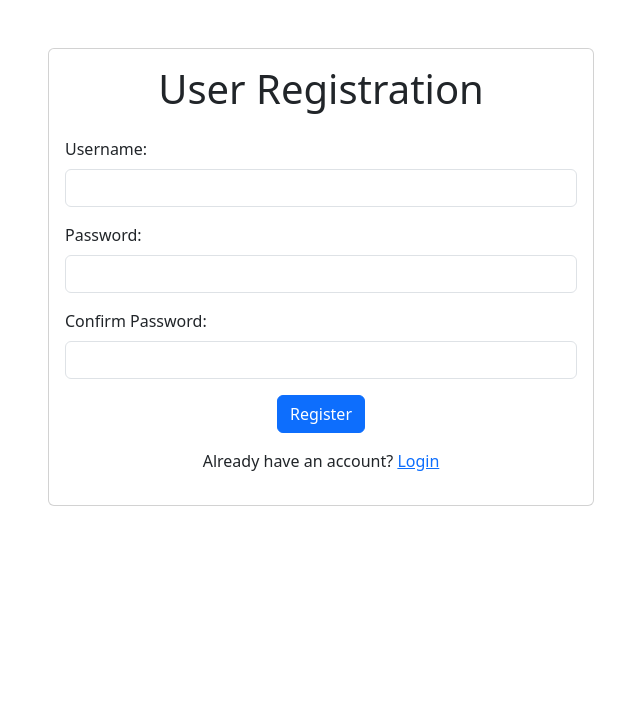
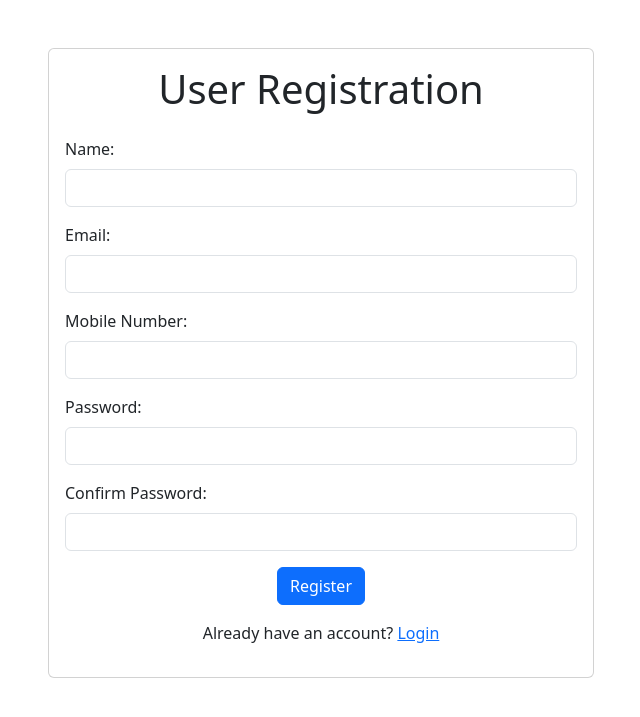
Before and after one commit to Nailsonseat/Grocery-Store, a Flask app: page /register in a window 1280 px wide. Shown: the top 717 px of the page, without its empty margins (319-959 px from the left). Run offline with Flask 3, Linux system fonts and the light colour scheme.

Commit message:
register template now takes email instead of username

```diff
--- a/templates/register.html
+++ b/templates/register.html
@@ -18,28 +16,34 @@
                         <h1 class="card-title text-center mb-4">User Registration</h1>
                         <form action="/register" method="post" class="needs-validation" novalidate>
                             <div class="mb-3">
-                                <label for="username" class="form-label">Username:</label>
-                                <input type="text" id="username" name="username" class="form-control" required>
-                                <div class="invalid-feedback">
-                                    Please enter a valid username.
-                                </div>
+                                <label for="name" class="form-label">Name:</label>
+                                <input type="text" id="name" name="name" class="form-control" required>
                             </div>
+
+                            <div class="mb-3">
+                                <label for="email" class="form-label">Email:</label>
+                                <input type="email" id="email" name="email" class="form-control" required>
+                            </div>
+
+                            <div class="mb-3">
+                                <label for="mobile_number" class="form-label">Mobile Number:</label>
+                                <input type="text" id="mobile_number" name="mobile_number" class="form-control" required>
+                            </div>
+
+                            <!-- <div class="mb-3">
+                                <label for="date_of_birth" class="form-label">Date of Birth:</label>
+                                <input type="date" id="date_of_birth" name="date_of_birth" class="form-control" required>
+                            </div> -->
 
                             <div class="mb-3">
                                 <label for="password" class="form-label">Password:</label>
                                 <input type="password" id="password" name="password" class="form-control" required>
-                                <div class="invalid-feedback">
-                                    Please enter a valid password.
-                                </div>
                             </div>
 
                             <div class="mb-3">
                                 <label for="confirm_password" class="form-label">Confirm Password:</label>
                                 <input type="password" id="confirm_password" name="confirm_password"
                                     class="form-control" required>
-                                <div class="invalid-feedback">
-                                    Please confirm your password.
-                                </div>
                             </div>
 
                             <div class="text-center">
```
Also changed, not shown: other parts of templates/register.html (+1 -3 lines).
